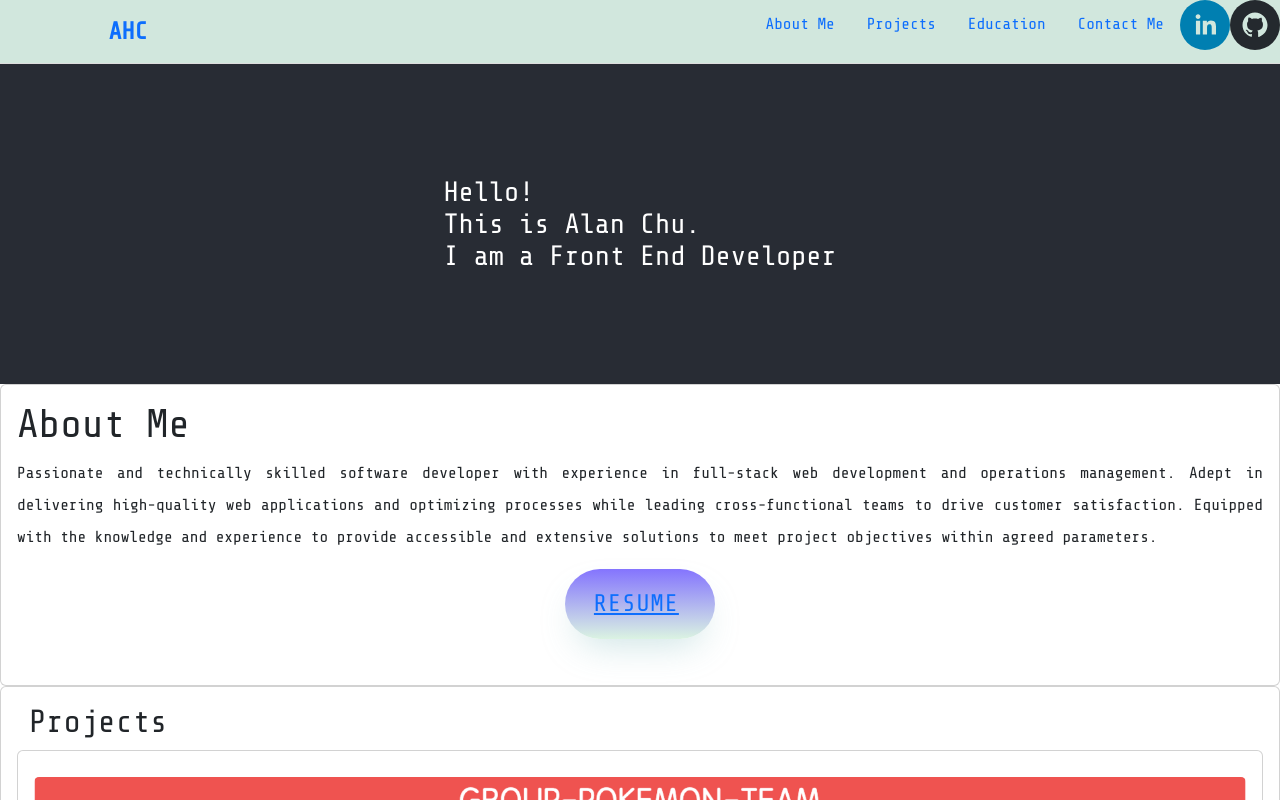
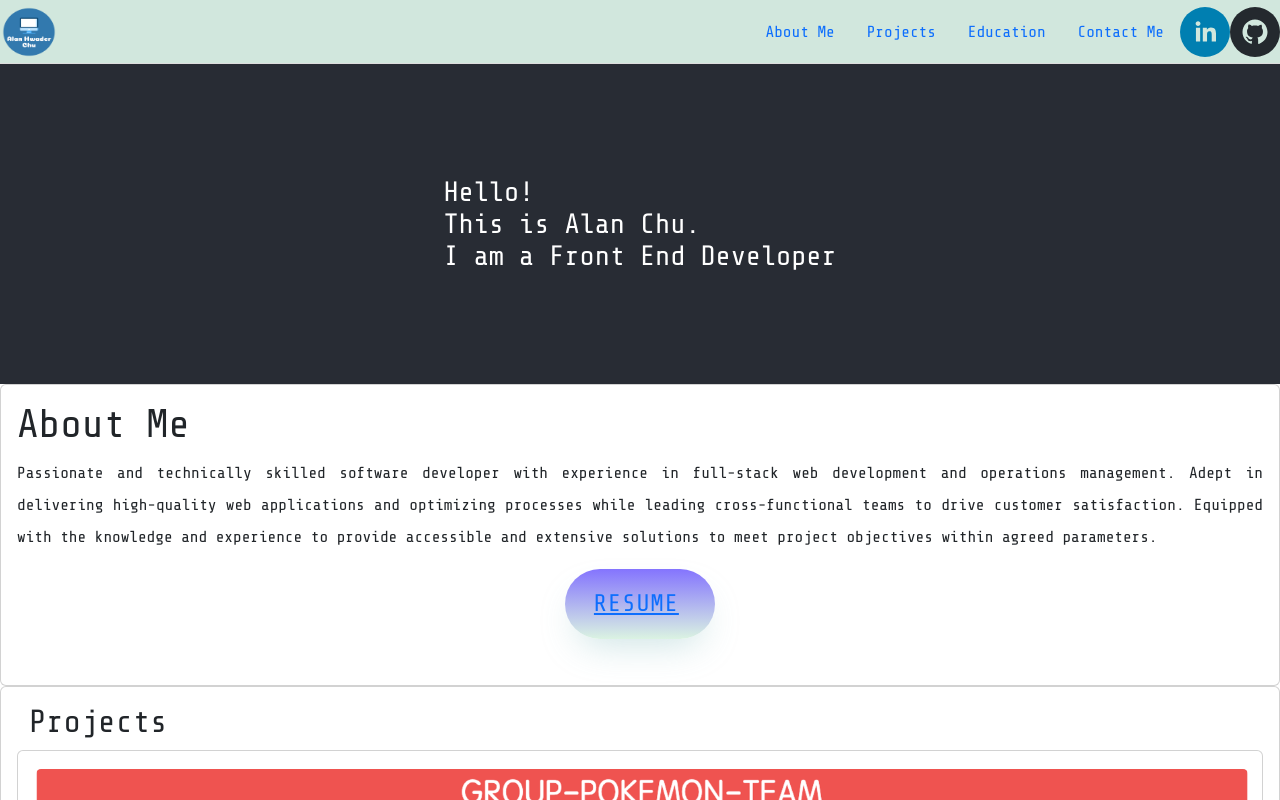
Before and after one commit to AlanChu61/Perfolio_React, a React (Create React App) app: page / in a window 1280 px wide. Shown: the top 800 px of the page. Built offline with nearby package versions, Linux system fonts and the light colour scheme; a web font is replaced by a local one.

Commit message:
added logo img and fixed css

```diff
--- a/src/components/Nav.js
+++ b/src/components/Nav.js
@@ -41,9 +41,11 @@ function Nav() {
 
     return (
         <nav className={`nav bg-success-subtle ${isNavSticky ? 'sticky' : ''}`}>
-            <a className="nav-brand" href="/" onClick={handleBrandClick}>
-                AHC
+            <a className="navbar-brand" href="/" onClick={handleBrandClick}>
+                <img src="/img/logo.png" alt='logo' width="50px" height="50px" />
             </a>
+
+
             <ul className="nav justify-content-end">
                 <li className="nav-item">
                     <a className="nav-link" href="#about" onClick={handleNavClick}>About Me</a>
--- a/src/components/main/ContactForm.js
+++ b/src/components/main/ContactForm.js
@@ -4,6 +4,7 @@ function ContactForm() {
     return (
         <div className="row">
             <h2 id="contact">Contact Me</h2>
+            <div className="col-12 form-group">
                 <form name="contact" netlify="true" method="post">
                     <input type="hidden" name="form-name" value="contact" />
                     <p>
@@ -19,9 +20,10 @@ function ContactForm() {
                         <textarea id="message" name="message" required></textarea>
                     </p>
                     <p>
-                    <input type="submit" value="Submit message" />
+                        <button type="submit" class="btn btn-primary">Submit</button>
                     </p>
                 </form>
+            </div>
         </div>
     );
 }
--- a/src/index.css
+++ b/src/index.css
@@ -9,6 +9,9 @@ body {
 
 .nav {
   position: fixed;
+  display: flex;
+  justify-content: space-between;
+  align-items: center;
   top: 0;
   left: 0;
   width: 100%;
@@ -51,8 +54,9 @@ body {
 img{
   width: 100%;
   border-radius: 5px;
-  margin: 10px auto;
+  margin: 2px;
 }
+
 .card{
   padding: 1rem;
 }
@@ -62,7 +66,9 @@ img{
     justify-content: center;
     position: relative;
 }
-
+form{
+  text-align: center;
+}
 
 @media (max-width: 600px) {
 li.nav-item{
```
Also changed, not shown: public/img/logo.png (added). Lines whose indentation alone changed are shown as unchanged.
